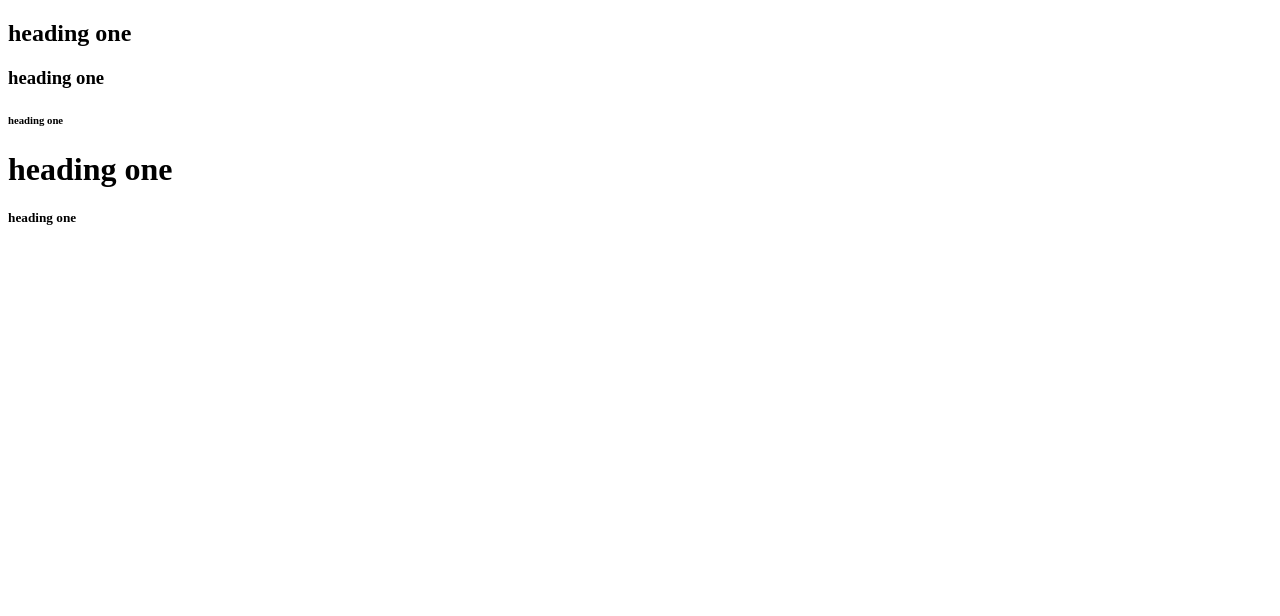
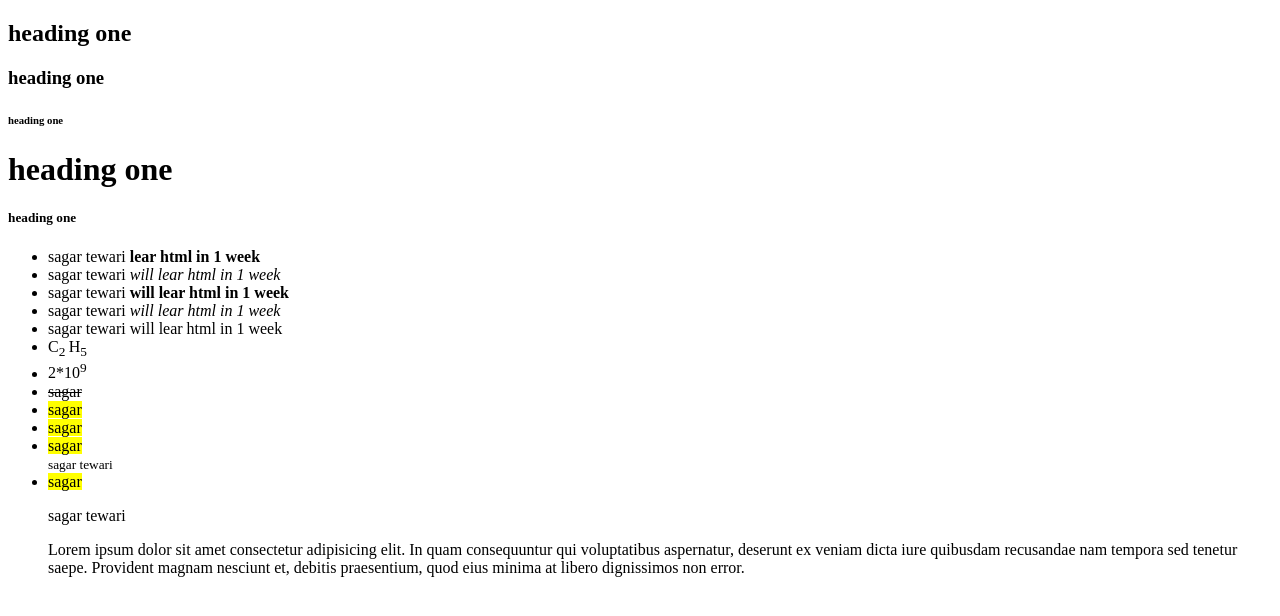
Before and after one commit to Sagarcode30/html-, a plain HTML site: page index.html in a window 1280 px wide. Drawn offline with Linux system fonts and the light colour scheme.

Commit message:
add new text

```diff
--- a/index.html
+++ b/index.html
@@ -11,7 +11,30 @@
   <h6>heading one </h6>
   <h1>heading one </h1>
   <h5>heading one </h5>
-
+  <ul>
+    <li>sagar tewari  <b> lear html in 1 week</b></li>
+    <li>sagar tewari  <i>will lear html in 1 week</i></li>
+    <li>sagar tewari <strong> will lear html in 1 week</strong></li>
+    <li>sagar tewari <em> will lear html in 1 week</em></li>
+    <li>sagar tewari  will lear html in 1 week</li>
+  <!-- </ul><ol>
+    <li>sagar tewari  <small>will lear html in 1 week</small></li>
+    <li>sagar tewari  will lear html in 1 week</li>
+    <li>sagar tewari  will lear html in 1 week</li>
+    <li>sagar tewari  will lear html in 1 week</li> -->
+    <!-- <li>sagar tewari  <span>will learn html in 1 week</span></li> -->
+  </ol>
+   <li>C<sub>2 </sub>H<sub>5</sub></li>
+  <li>2*10<sup>9</sup></li>
+  <li> <del>sagar</del></li>
+  <li><mark>sagar</mark>
+  <li><mark>sagar</mark>
+  <li><mark>sagar</mark>
+  </li>
+  <small>sagar tewari</small>
+  <li><mark>sagar</mark>
+<p>sagar tewari</p>
+<p>Lorem ipsum dolor sit amet consectetur adipisicing elit. In quam consequuntur qui voluptatibus aspernatur, deserunt ex veniam dicta iure quibusdam recusandae nam tempora sed tenetur saepe. Provident magnam nesciunt et, debitis praesentium, quod eius minima at libero dignissimos non error.</p>
 
 </body>
 </html>
```
